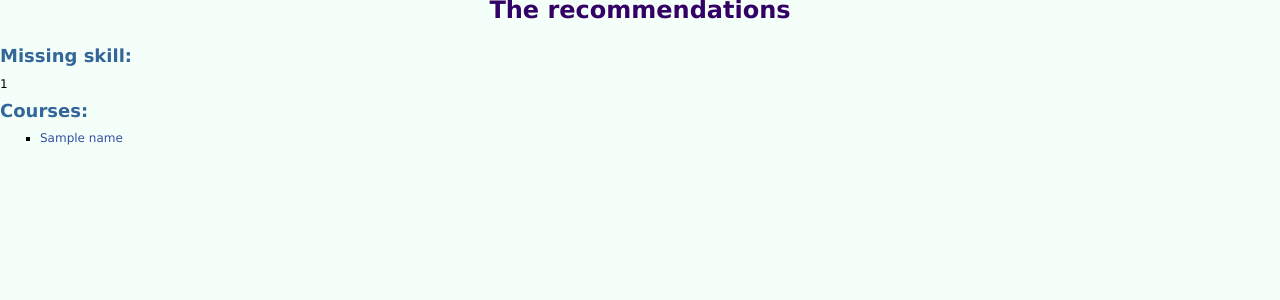
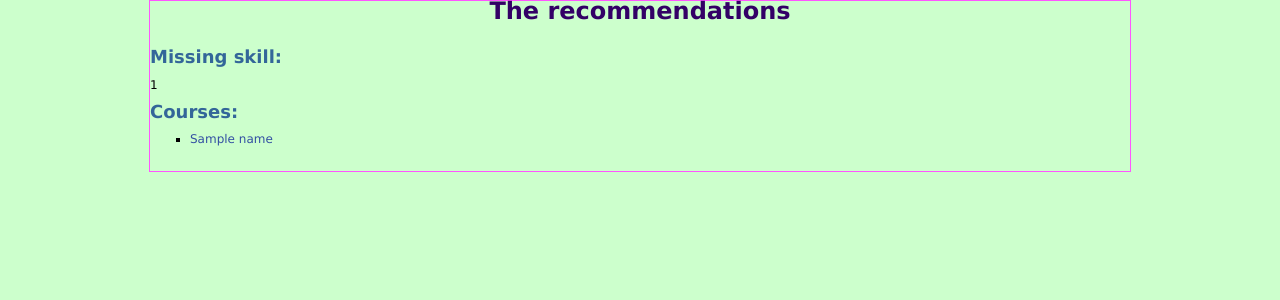
Before and after one commit to Jerecowong/capstone-project, a Flask app: template webapp/templates/recommend.html in a window 1280 px wide. Shown: the top 300 px of the page. Run offline with Flask 2, Linux system fonts and the light colour scheme; the template is opened without the code that fills it: most values are stand-ins (such as "Sample title", 1, 10 or a date in 2020).

Commit message:
clean up the code

```diff
--- a/code/app.py
+++ b/code/app.py
@@ -17,14 +17,12 @@ def submit_forms():
 def recommend():
     resume = request.form.get('resume', None)
     requirements = request.form.get('requirements', None)
-    #course_recommedations = [u'datascitoolbox', u'pythonlearn', u'frenchrev', u'programming2', u'massiveteaching']
     '''
     with open('data/coursera_vectorizer.pkl', 'rb') as handle:
         coursera_vectorizer = pkl.load(handle)
     with open('data/coursera_vectors.pkl', 'rb') as handle:
         coursera_vectors = pkl.load(handle)
     '''
-    #recommender = Recommender()
     recommender = Recommender(ngram_range=(1, 1), use_tagger=True)
     #recommender.initialize_attributes(resume, requirements, coursera_vectorizer, coursera_vectors)
     recommender.initialize_attributes(resume, requirements)
--- a/webapp/static/mystyles.css
+++ b/webapp/static/mystyles.css
@@ -1,11 +1,26 @@
 body {
-background-color : #f5fffa;
+background-color : #CCFFCC;
 margin : 0;
 margin-top : 0;
 padding : 0;
 font-family : Verdana, Helvetica, sans-serif;
 font-size : 75%;
 font-weight : normal;
+}
+.container {
+border-style: solid;
+border-width: 1px;
+border-color: #ff55ff;
+width: 980px;
+margin-right: auto;
+margin-left: auto;
+}
+.profile-requirement {
+box-shadow: 0 1px 4px #ccc;
+margin-top: 10px;
+padding: 6px;
+width: 300px;
+background-color: white;
 }
 a:link, a:visited, a:active {
 color : #3350a3;
@@ -43,7 +58,7 @@ list-style-type: square;
 line-height : 12px;
 }
 .centered {
-	text-align: center;
+text-align: center;
 }
 #border {
 border-left : 1px solid #c0c0c0;
--- a/webapp/templates/recommend.html
+++ b/webapp/templates/recommend.html
@@ -7,6 +7,7 @@
 		<link rel="stylesheet" type="text/css" href="../static/mystyles.css">
 	</head>
 	<body>
+  <div class="container">
   <h1>The recommendations</h1>
     <br>
     {% for item in data %}
@@ -21,5 +22,6 @@
       </ul>
       <br>
     {% endfor %}
+  </div>
 	</body>
 </html>
```
Also changed, not shown: test/tests.py (added, +6 -0 lines).
